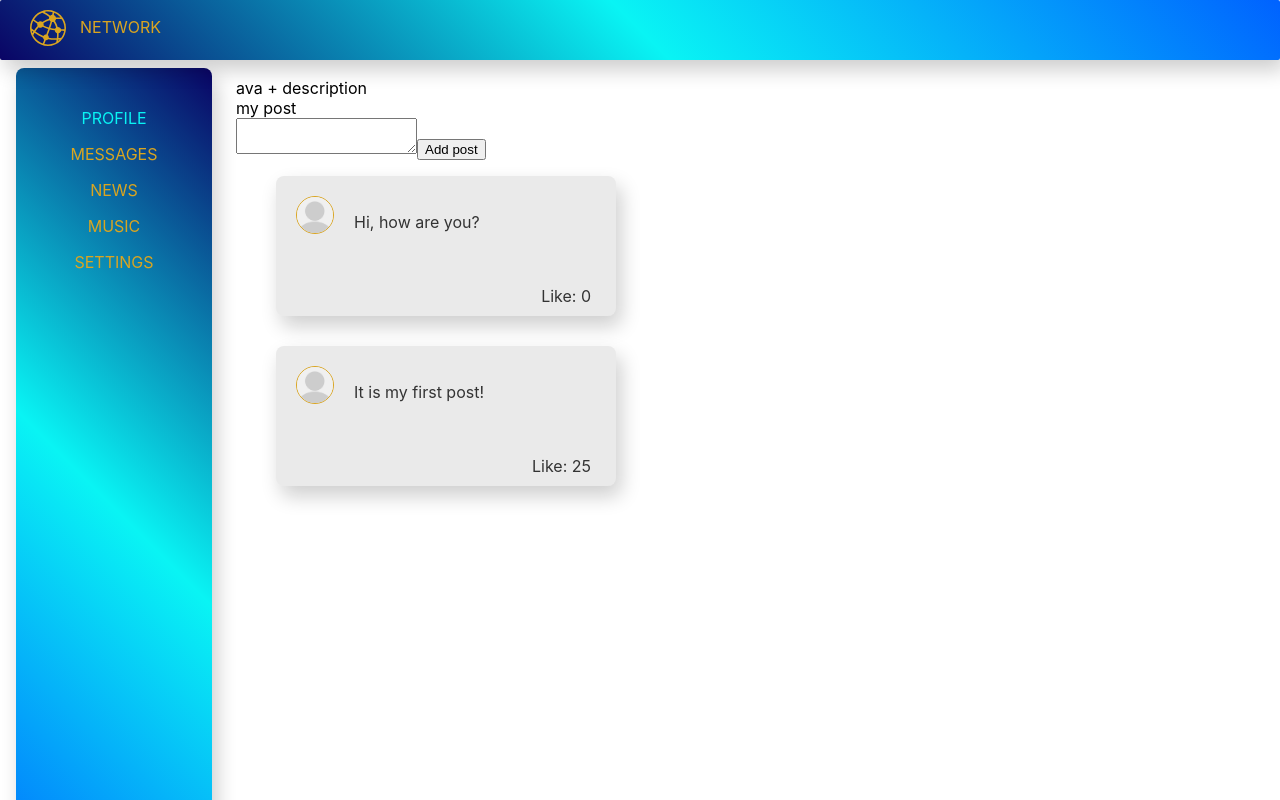
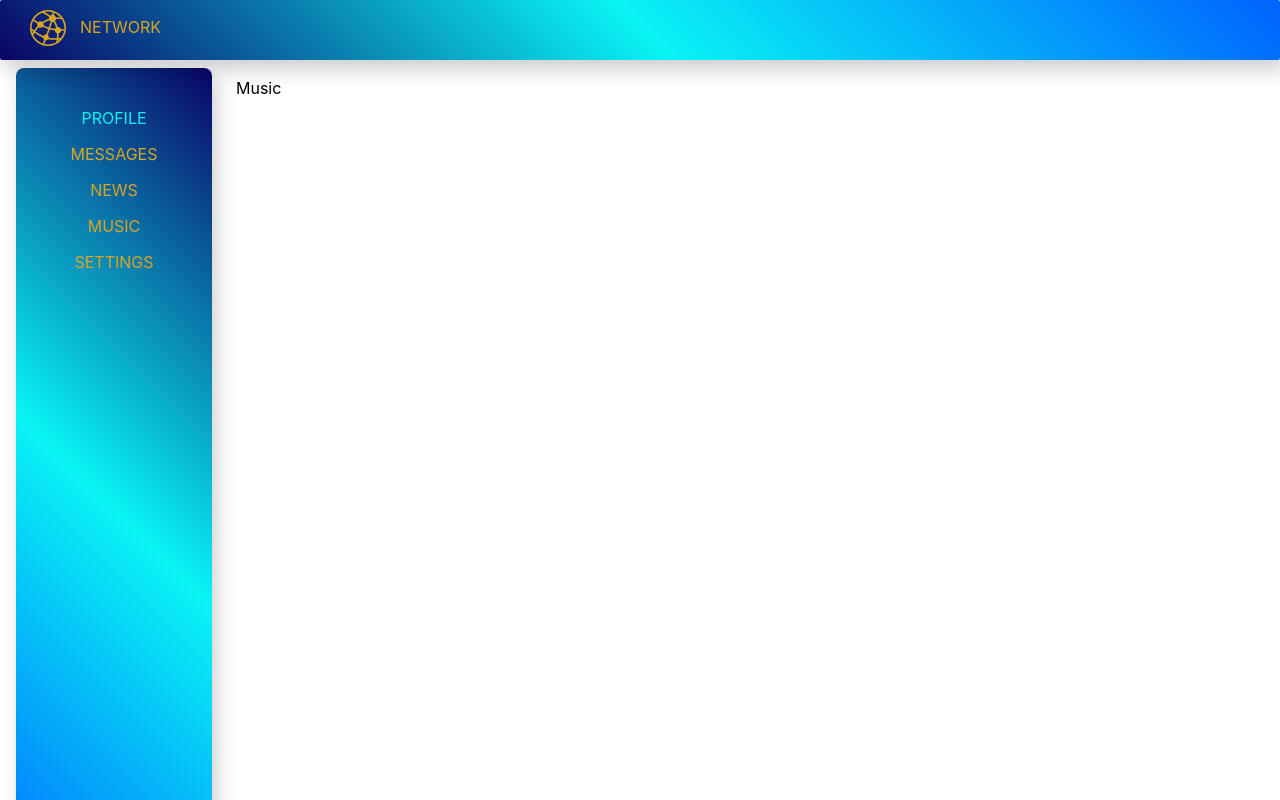
Before and after one commit to KasyanAndrey/project_01, a React (Create React App) app: page /music in a window 1280 px wide. Shown: the top 800 px of the page. Built offline with nearby package versions, Linux system fonts and the light colour scheme.

Commit message:
chng app.js create routes

```diff
--- a/src/App.js
+++ b/src/App.js
@@ -1,21 +1,34 @@
 import React from "react";
+import { BrowserRouter, Route, Routes } from "react-router-dom";
 import "./App.css";
 
 import Header from "./components/Header/Header.jsx";
 import Navbar from "./components/Navbar/Navbar.jsx";
 import Profile from "./components/Profile/Profile.jsx";
-// import Dialogs from "./components/Dialogs/Dialogs.jsx";
+import Dialogs from "./components/Dialogs/Dialogs.jsx";
+import News from "./components/News/News.jsx";
+import Music from "./components/Music/Music.jsx";
+import Settings from "./components/Settings/Settings.jsx";
 
-const App = () => {
+const App = (props) => {
   return (
-    <div className="app-wrapper">
-      next 19
-      <Header />
-      <Navbar />
-      <section className="app-wrapper-content">
-        {/* <Dialogs /> */}
-        <Profile />
-      </section>
+    <div>
+      <BrowserRouter>
+        <div className="app-wrapper">
+          next 20
+          <Header />
+          <Navbar />
+          <section className="app-wrapper-content">
+            <Routes>
+              <Route path="/profile" element={<Profile/>} />
+              <Route path="/dialogs" element={<Dialogs />} />
+              <Route path="/news" element={<News />} />
+              <Route path="/music" element={<Music />} />
+              <Route path="/settings" element={<Settings />} />
+            </Routes>
+          </section>
+        </div>
+      </BrowserRouter>
     </div>
   );
 };
--- /dev/null
+++ b/src/components/Music/Music.jsx
@@ -0,0 +1,8 @@
+import React from "react";
+// import css from "./Music.module.css";
+
+const Music = (props) => {
+  return <div>Music</div>;
+};
+
+export default Music;
--- a/src/components/Navbar/Navbar.jsx
+++ b/src/components/Navbar/Navbar.jsx
@@ -6,9 +6,9 @@
     <nav className={css.nav}>
       <a className={`${css.link} ${css.active}`} href="/profile">Profile</a>
       <a className={css.link} href="/dialogs">Messages</a>
-      <a className={css.link} href="#s">News</a>
-      <a className={css.link} href="#s">Music</a>
-      <a className={css.link} href="#s">Settings</a>
+      <a className={css.link} href="/news">News</a>
+      <a className={css.link} href="/music">Music</a>
+      <a className={css.link} href="/settings">Settings</a>
     </nav>
   );
 };
--- /dev/null
+++ b/src/components/News/News.jsx
@@ -0,0 +1,8 @@
+import React from "react";
+// import css from "./News.module.css";
+
+const News = (props) => {
+  return <div>News</div>;
+};
+
+export default News;
--- /dev/null
+++ b/src/components/Settings/Settings.jsx
@@ -0,0 +1,8 @@
+import React from "react";
+// import css from "./Settings.module.css";
+
+const Settings = (props) => {
+  return <div>Settings</div>;
+};
+
+export default Settings;
```
Also changed, not shown: src/components/Music/Music.module.css (added), src/components/News/News.module.css (added), src/components/Settings/Settings.module.css (added).
